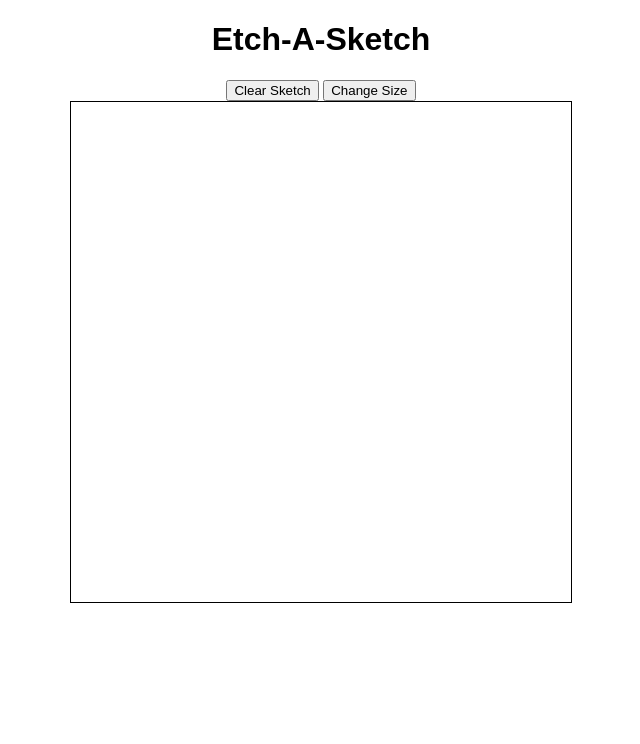
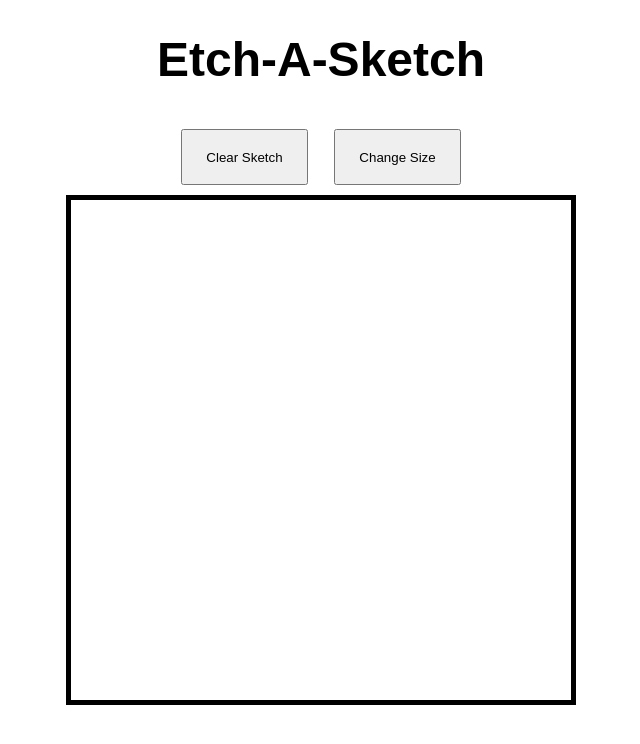
Before and after one commit to Andre-Llama/etch-a-sketch, a plain HTML site: page index.html in a window 1280 px wide. Shown: the whole page, without its empty margins (319-959 px from the left). Drawn offline with Linux system fonts and the light colour scheme.

Commit message:
Edited styling of the buttons

```diff
--- a/styles.css
+++ b/styles.css
@@ -5,11 +5,18 @@ html {
 body {
   height: 100%;
   font-family: Arial, Helvetica, sans-serif;
+  font-size: 24px;
   text-align: center;
 }
 
+button {
+  width: 10%;
+  height: 7%;
+  margin: 10px;
+}
+
 #grid {
-  border: 1px solid #000;
+  border: 5px solid #000;
   margin: auto;
   width: 500px;
   height: 500px;
```
